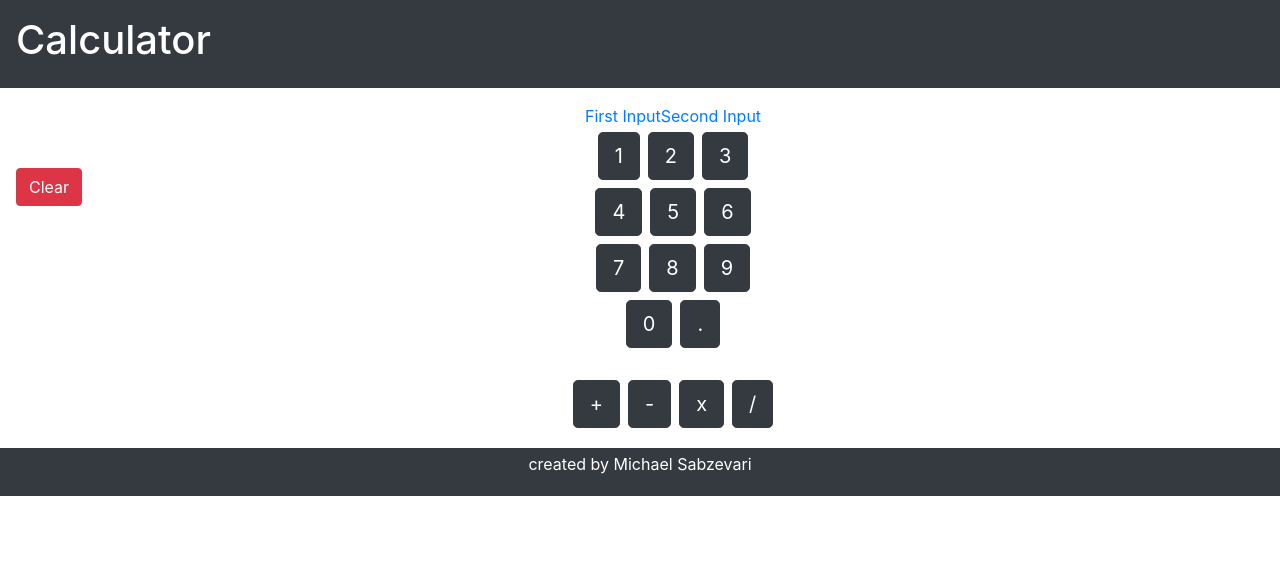
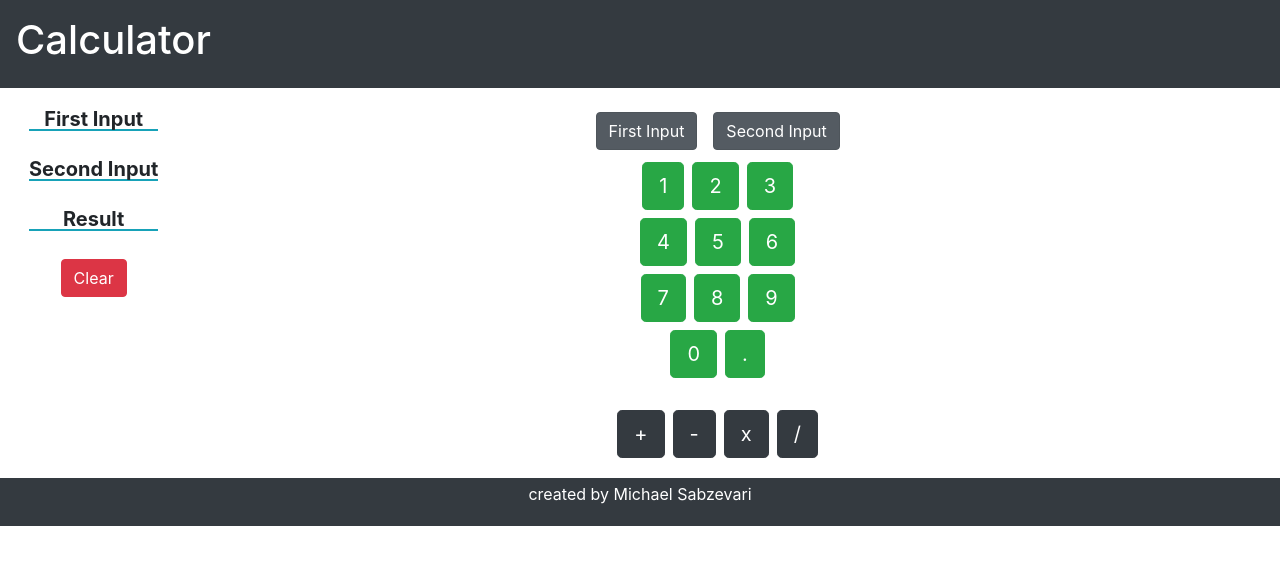
Before and after one commit to mikesabzz/calculator-app, a React (Create React App) app: page /firstinput in a window 1280 px wide. Shown: the top 564 px of the page. Built offline with nearby package versions, Linux system fonts and the light colour scheme.

Commit message:
more styling with bootstrap

```diff
--- a/src/component/Calculator/index.js
+++ b/src/component/Calculator/index.js
@@ -48,26 +48,30 @@ class Calculator extends React.Component {
     getDivideResult = () => {
         const{num1, num2} = this.state
         this.setState({
-            result: (parseFloat(num1) / parseFloat(num2))
+            result: (parseFloat(num1) / parseFloat(num2)).toFixed(2)
         })
     }
 
     render() {
         return (
             <div className="row m-3">
-                <div>
-                    <h1 onChange={this.handleNum1Change}>{this.state.num1}</h1>
-                    <h1 onChange={this.handleNum2Change}>{this.state.num2}</h1>
+                <div className="navbar-toggler font-weight-bold">
+                    First Input
+                    <h1  className="border border-info" onChange={this.handleNum1Change}>{this.state.num1}</h1>
                     <br />
-                    <h1 onChange={this.getAddResult} onChange={this.getNegResult} onChange={this.getMultiResult} onChange={this.getDivideResult}>{this.state.result}</h1>
+                    Second Input
+                    <h1  className="border border-info" onChange={this.handleNum2Change}>{this.state.num2}</h1>
+                    <br />
+                    Result
+                    <h1  className="border border-info" onChange={this.getAddResult} onChange={this.getNegResult} onChange={this.getMultiResult} onChange={this.getDivideResult}>{this.state.result}</h1>
                     <br />
                     <form>
                         <button className="btn btn-danger" onClick={this.clear}>Clear</button>
                     </form>
                 </div>
                 <div className="col-sm">
-                    <Link to="/firstinput">First Input</Link>
-                    <Link to="/secondinput">Second Input</Link>
+                    <Link to="/firstinput" className="btn btn-secondary active m-2">First Input</Link>
+                    <Link to="/secondinput" className="btn btn-secondary active m-2">Second Input</Link>
                     <Route path="/firstinput" component={() => <FirstInput handleNum1Props={this.handleNum1Change} />} />
                     <Route path="/secondinput" component={() => <SecondInput handleNum2Props={this.handleNum2Change} />} />
                     <br />
@@ -81,6 +85,4 @@ class Calculator extends React.Component {
     }
 }
 
-
-
 export default Calculator
--- a/src/component/FirstInput/index.js
+++ b/src/component/FirstInput/index.js
@@ -3,20 +3,20 @@ import React from 'react';
 const FirstInput = (props) => {
     return (
         <div>
-            <button onClick={props.handleNum1Props} value="1" className="btn btn-dark m-1 btn-lg">1</button>
-            <button onClick={props.handleNum1Props} value="2" className="btn btn-dark m-1 btn-lg">2</button>
-            <button onClick={props.handleNum1Props} value="3" className="btn btn-dark m-1 btn-lg">3</button>
+            <button onClick={props.handleNum1Props} value="1" className="btn btn-success m-1 btn-lg">1</button>
+            <button onClick={props.handleNum1Props} value="2" className="btn btn-success m-1 btn-lg">2</button>
+            <button onClick={props.handleNum1Props} value="3" className="btn btn-success m-1 btn-lg">3</button>
             <br />
-            <button onClick={props.handleNum1Props} value="4" className="btn btn-dark m-1 btn-lg">4</button>
-            <button onClick={props.handleNum1Props} value="5" className="btn btn-dark m-1 btn-lg">5</button>
-            <button onClick={props.handleNum1Props} value="6" className="btn btn-dark m-1 btn-lg">6</button>
+            <button onClick={props.handleNum1Props} value="4" className="btn btn-success m-1 btn-lg">4</button>
+            <button onClick={props.handleNum1Props} value="5" className="btn btn-success m-1 btn-lg">5</button>
+            <button onClick={props.handleNum1Props} value="6" className="btn btn-success m-1 btn-lg">6</button>
             <br />
-            <button onClick={props.handleNum1Props} value="7" className="btn btn-dark m-1 btn-lg">7</button>
-            <button onClick={props.handleNum1Props} value="8" className="btn btn-dark m-1 btn-lg">8</button>
-            <button onClick={props.handleNum1Props} value="9" className="btn btn-dark m-1 btn-lg">9</button>
+            <button onClick={props.handleNum1Props} value="7" className="btn btn-success m-1 btn-lg">7</button>
+            <button onClick={props.handleNum1Props} value="8" className="btn btn-success m-1 btn-lg">8</button>
+            <button onClick={props.handleNum1Props} value="9" className="btn btn-success m-1 btn-lg">9</button>
             <br />
-            <button onClick={props.handleNum1Props} value="0" className="btn btn-dark m-1 btn-lg">0</button>
-            <button onClick={props.handleNum1Props} value="." className="btn btn-dark m-1 btn-lg">.</button>
+            <button onClick={props.handleNum1Props} value="0" className="btn btn-success m-1 btn-lg">0</button>
+            <button onClick={props.handleNum1Props} value="." className="btn btn-success m-1 btn-lg">.</button>
         </div>
     )
 }
--- a/src/component/SecondInput/index.js
+++ b/src/component/SecondInput/index.js
@@ -3,20 +3,20 @@ import React from 'react';
 const SecondInput = (props) => {
     return (
         <div>
-            <button onClick={props.handleNum2Props} value="1" className="btn btn-warning m-1 btn-lg">1</button>
-            <button onClick={props.handleNum2Props} value="2" className="btn btn-warning m-1 btn-lg">2</button>
-            <button onClick={props.handleNum2Props} value="3" className="btn btn-warning m-1 btn-lg">3</button>
+            <button onClick={props.handleNum2Props} value="1" className="btn btn-outline-success m-1 btn-lg">1</button>
+            <button onClick={props.handleNum2Props} value="2" className="btn btn-outline-success m-1 btn-lg">2</button>
+            <button onClick={props.handleNum2Props} value="3" className="btn btn-outline-success m-1 btn-lg">3</button>
             <br />
-            <button onClick={props.handleNum2Props} value="4" className="btn btn-warning m-1 btn-lg">4</button>
-            <button onClick={props.handleNum2Props} value="5" className="btn btn-warning m-1 btn-lg">5</button>
-            <button onClick={props.handleNum2Props} value="6" className="btn btn-warning m-1 btn-lg">6</button>
+            <button onClick={props.handleNum2Props} value="4" className="btn btn-outline-success m-1 btn-lg">4</button>
+            <button onClick={props.handleNum2Props} value="5" className="btn btn-outline-success m-1 btn-lg">5</button>
+            <button onClick={props.handleNum2Props} value="6" className="btn btn-outline-success m-1 btn-lg">6</button>
             <br />
-            <button onClick={props.handleNum2Props} value="7" className="btn btn-warning m-1 btn-lg">7</button>
-            <button onClick={props.handleNum2Props} value="8" className="btn btn-warning m-1 btn-lg">8</button>
-            <button onClick={props.handleNum2Props} value="9" className="btn btn-warning m-1 btn-lg">9</button>
+            <button onClick={props.handleNum2Props} value="7" className="btn btn-outline-success m-1 btn-lg">7</button>
+            <button onClick={props.handleNum2Props} value="8" className="btn btn-outline-success m-1 btn-lg">8</button>
+            <button onClick={props.handleNum2Props} value="9" className="btn btn-outline-success m-1 btn-lg">9</button>
             <br />
-            <button onClick={props.handleNum2Props} value="0" className="btn btn-warning m-1 btn-lg">0</button>
-            <button onClick={props.handleNum2Props} value="." className="btn btn-warning m-1 btn-lg">.</button>
+            <button onClick={props.handleNum2Props} value="0" className="btn btn-outline-success m-1 btn-lg">0</button>
+            <button onClick={props.handleNum2Props} value="." className="btn btn-outline-success m-1 btn-lg">.</button>
         </div>
     )
 }
```
